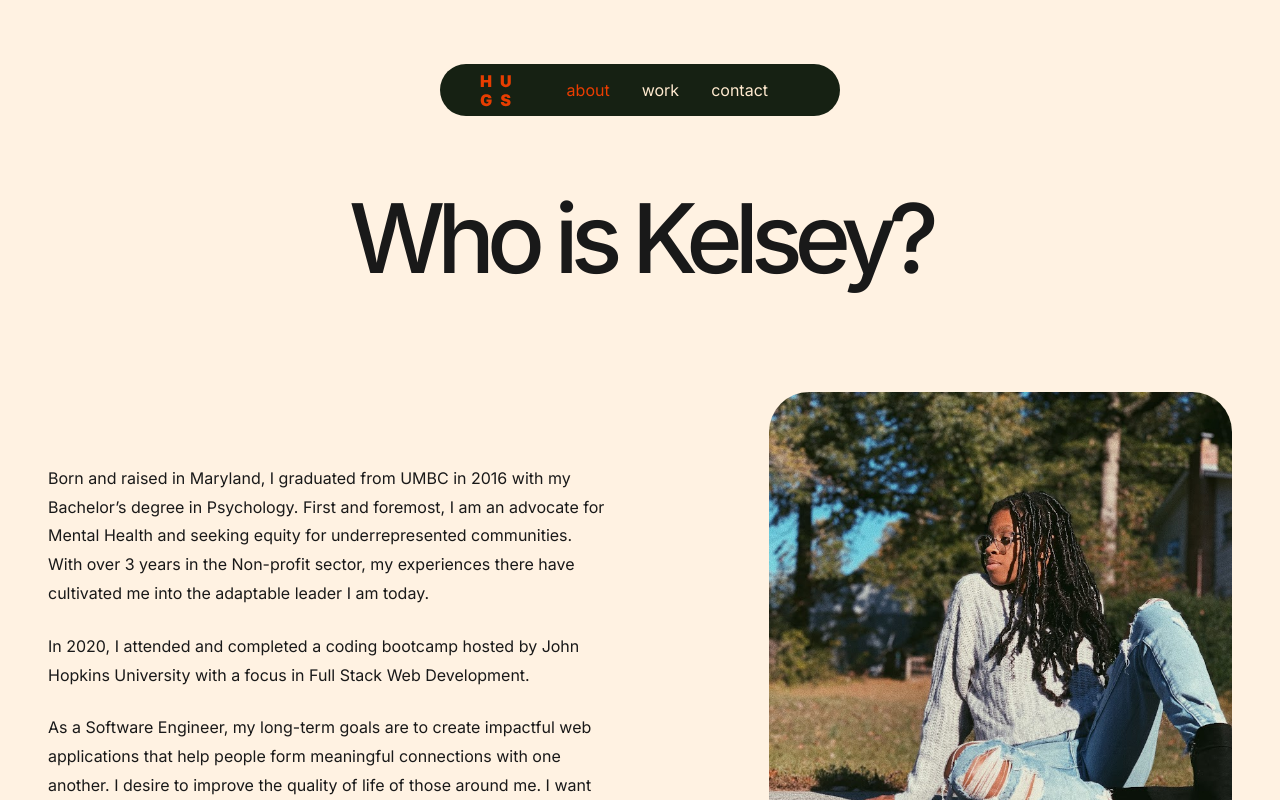
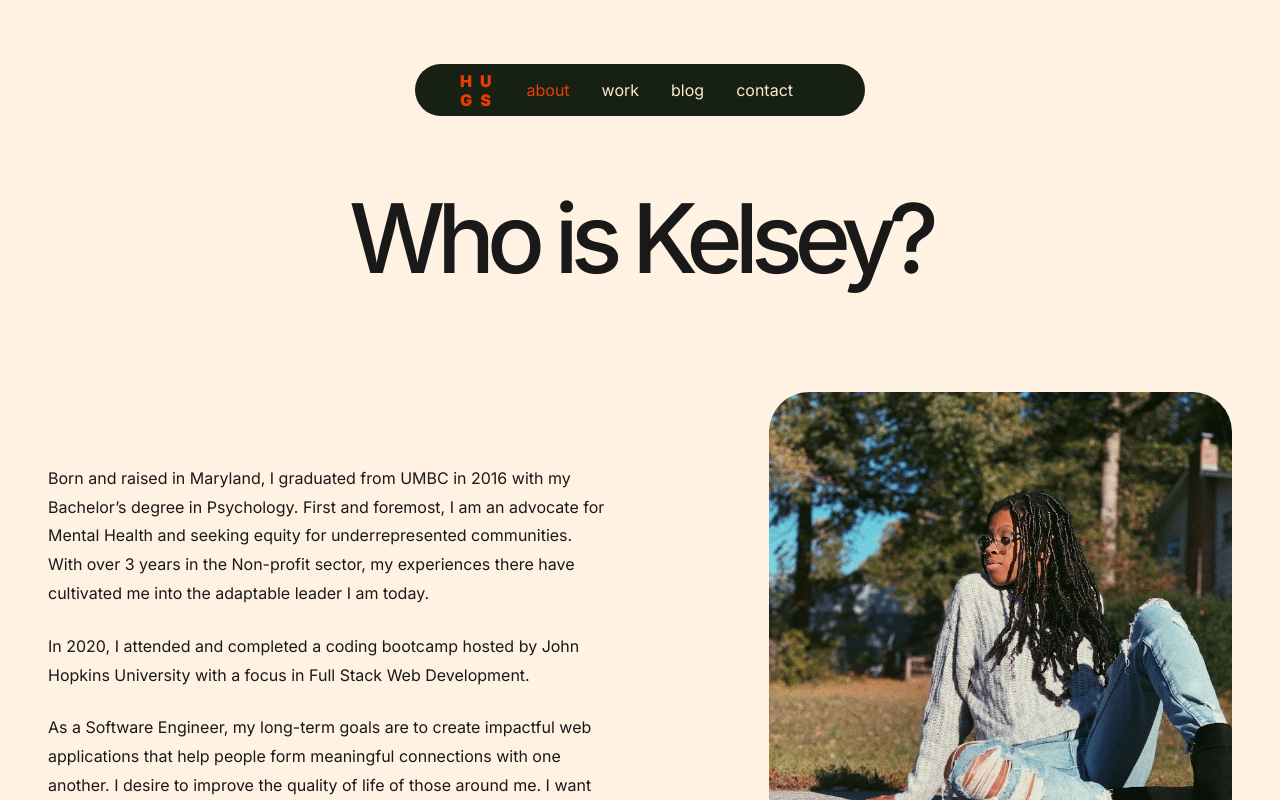
Before and after one commit to kelbri10/PORTFOLIO-WEBSITE, a React (Vite) app in the folder client/: page / in a window 1280 px wide. Shown: the top 800 px of the page. Built offline with nearby package versions, Linux system fonts and the light colour scheme.

Commit message:
updated nav with blog link

```diff
--- a/client/src/components/NavBar.tsx
+++ b/client/src/components/NavBar.tsx
@@ -10,6 +10,7 @@ const NavBar = () => {
             <ul>
                 <li><NavLink to="/" className="nav_link">about</NavLink></li>
                 <li><NavLink to="/work/all" className="nav_link">work</NavLink></li>
+                <li><NavLink to="https://medium.com/@kelseyhugs" className="nav_link">blog</NavLink></li>
                 <li><NavLink to="/contact" className="nav_link">contact</NavLink></li>
             </ul>
         </nav>
--- a/client/src/components/styles/NavBar.css
+++ b/client/src/components/styles/NavBar.css
@@ -1,5 +1,5 @@
 nav{
-    min-width: 400px;
+    min-width: 450px;
     position: relative;
 }
 nav ul {
```
